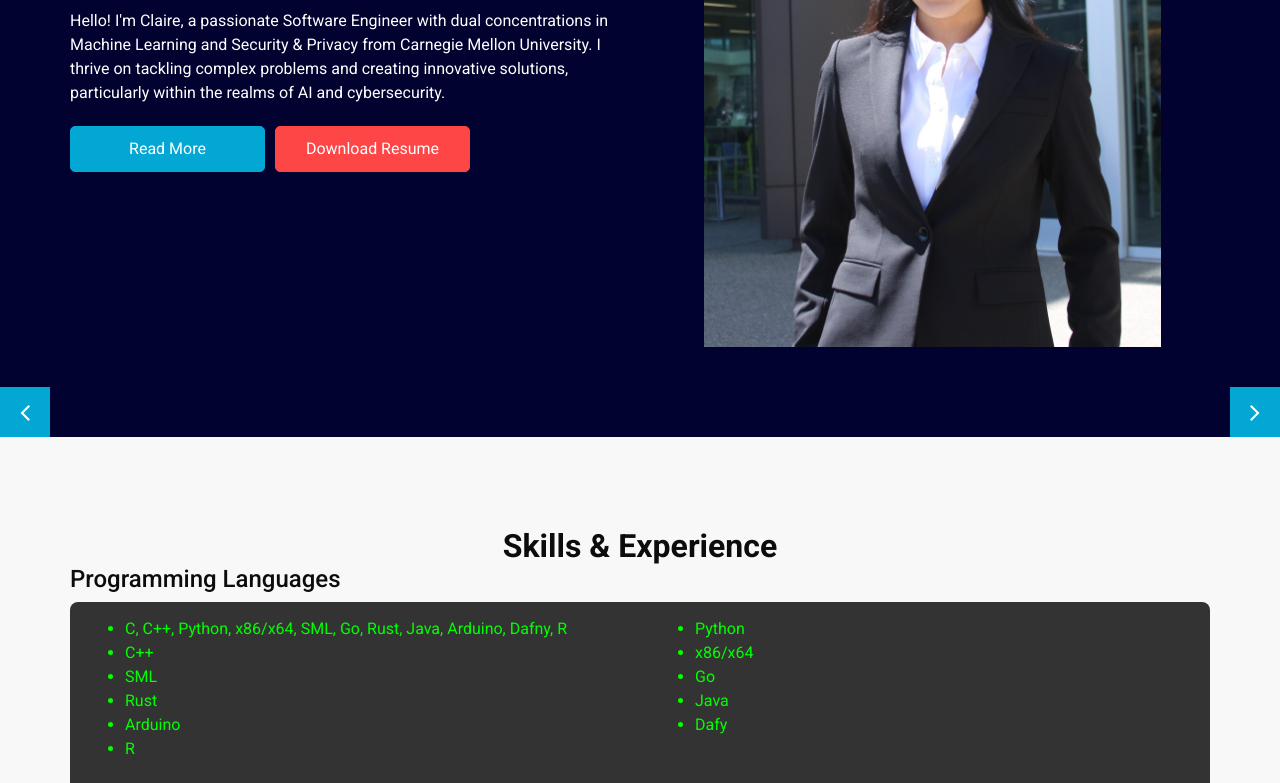
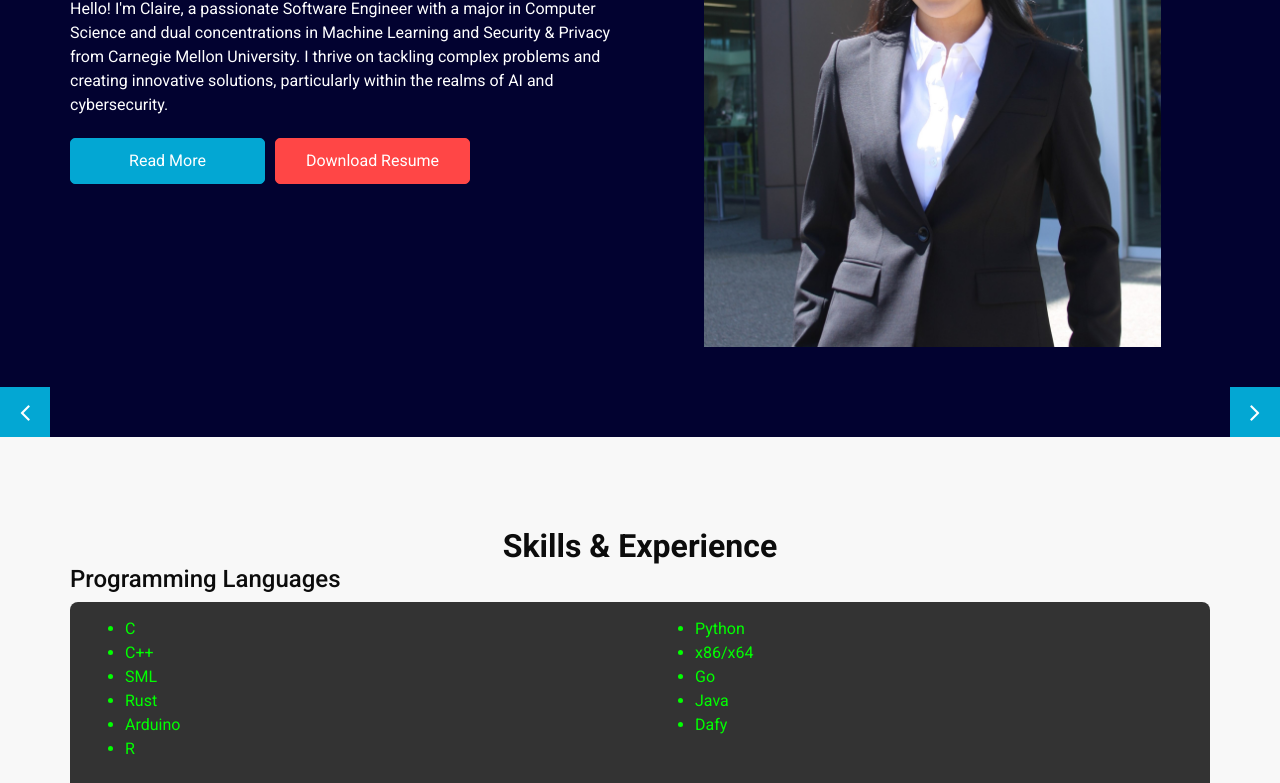
Before and after one commit to clairec03/clairechen.dev, a plain HTML site: page index.html in a window 1280 px wide. Shown: the part 378-1161 px from the top of the page. Drawn offline with Linux system fonts and the light colour scheme; a script that the page names is missing.

Commit message:
updated homepage

```diff
--- a/index.html
+++ b/index.html
@@ -82,7 +82,7 @@
                       Claire Chen <br>
                       Software Engineer
                     </h1>
-                    <p> Hello! I'm Claire, a passionate Software Engineer with dual concentrations in Machine Learning and Security & Privacy from Carnegie Mellon University. I thrive on tackling complex problems and creating innovative solutions, particularly within the realms of AI and cybersecurity. </p>
+                    <p> Hello! I'm Claire, a passionate Software Engineer with a major in Computer Science and dual concentrations in Machine Learning and Security & Privacy from Carnegie Mellon University. I thrive on tackling complex problems and creating innovative solutions, particularly within the realms of AI and cybersecurity. </p>
                     <div class="btn-box">
                       <a href="" class="btn-1">
                         Read More
@@ -152,7 +152,7 @@
                                 <div class="col-6">
                                     <!-- Content for the first column -->
                                     <ul class="no-bullets">
-                                        <li>C, C++, Python, x86/x64, SML, Go, Rust, Java, Arduino, Dafny, R</li>
+                                        <li>C</li>
                                         <li>C++</li>
                                         <li>SML</li>
                                         <li>Rust</li>
```
